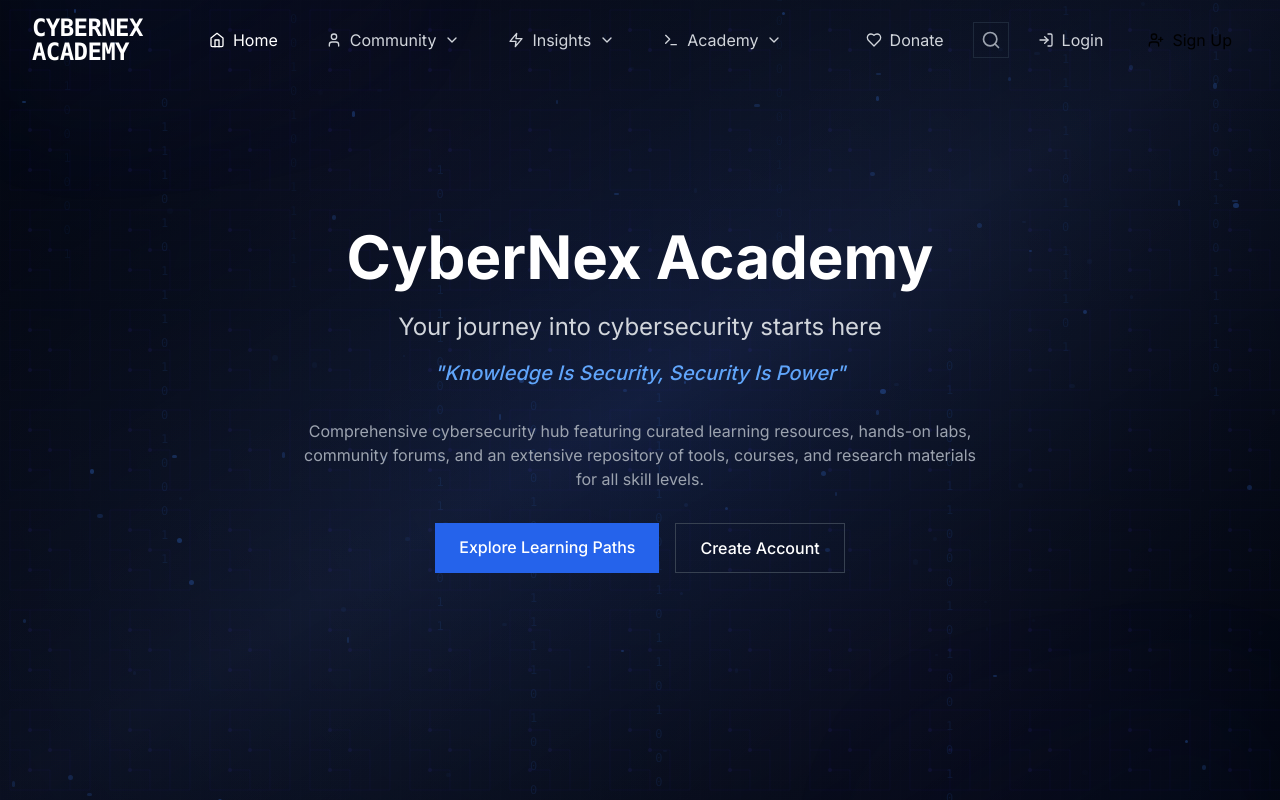
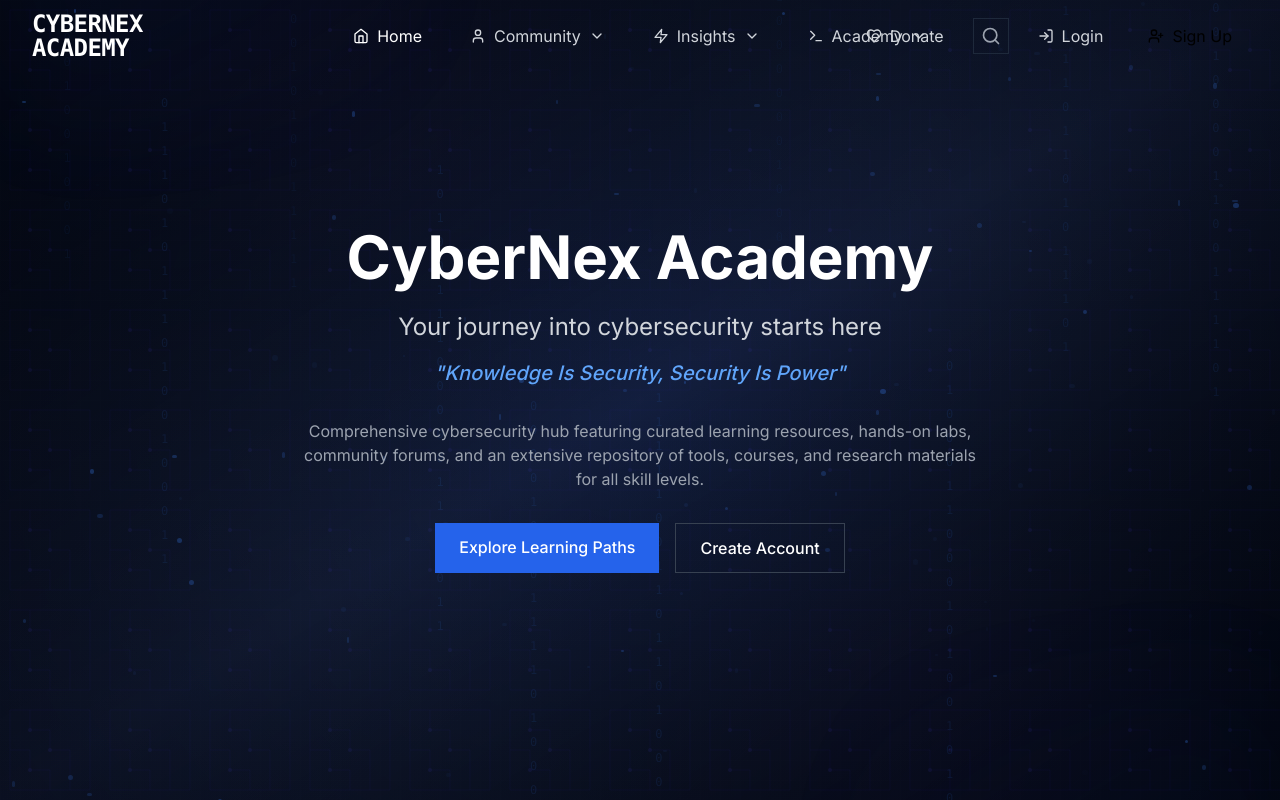
Before and after one commit to Blackpenguin46/cybernexacademy, a Next.js app: page / in a window 1280 px wide. Shown: the top 800 px of the page. Built offline with nearby package versions, Linux system fonts and the light colour scheme.

Commit message:
Fix: Enforced dynamic rendering for all pages and fixed build issues

```diff
--- a/app/components/Navbar.tsx
+++ b/app/components/Navbar.tsx
@@ -177,9 +177,9 @@ export default function Navbar() {
       <div className="absolute top-0 left-0 right-0 h-[2px] bg-gradient-to-r from-transparent via-neon-blue to-transparent opacity-80"></div>
 
       <div className="max-w-[1920px] mx-auto">
-        <div className="px-4 lg:px-8 py-4 flex justify-between items-center">
+        <div className="px-4 lg:px-8 py-4 flex justify-center items-center relative">
           {/* Logo with cybersecurity styling */}
-          <Link href="/" className="text-2xl font-bold text-white flex items-center gap-2 relative group" onClick={() => setActiveDropdown(null)}>
+          <Link href="/" className="text-2xl font-bold text-white flex items-center gap-2 absolute left-4 lg:left-8" onClick={() => setActiveDropdown(null)}>
             <div className="flex flex-col">
               <span className="text-neon-blue font-mono tracking-tight leading-none">CYBERNEX</span>
               <span className="text-neon-green font-mono tracking-tight leading-none">ACADEMY</span>
@@ -277,7 +277,7 @@ export default function Navbar() {
           </div>
 
           {/* Desktop - Right section with user actions */}
-          <div className="hidden lg:flex items-center gap-3">
+          <div className="hidden lg:flex items-center gap-3 absolute right-4 lg:right-8">
             <div className="relative">
               <button
                 className="flex items-center gap-2 text-gray-300 hover:text-neon-blue px-4 py-2 rounded-md transition-all duration-300 border border-transparent hover:border-neon-blue/20 hover:bg-neon-blue/5"
@@ -311,6 +311,12 @@ export default function Navbar() {
                       <li>• Create new educational content</li>
                       <li>• Fund scholarships for cybersecurity students</li>
                     </ul>
+                    <p className="text-gray-400 text-sm mb-3">
+                      Support us with a one-time donation at{' '}
+                      <a href="https://buy.stripe.com/fZeg051CQ9Dg84E7su" target="_blank" rel="noopener noreferrer" className="text-neon-blue hover:underline">
+                        our Stripe payment page
+                      </a>
+                    </p>
                     <Link
                       href="https://buy.stripe.com/fZeg051CQ9Dg84E7su"
                       target="_blank"
@@ -492,6 +498,12 @@ export default function Navbar() {
                       <li>• Create new educational content</li>
                       <li>• Fund scholarships for cybersecurity students</li>
                     </ul>
+                    <p className="text-gray-400 text-sm mb-3">
+                      Support us with a one-time donation at{' '}
+                      <a href="https://buy.stripe.com/fZeg051CQ9Dg84E7su" target="_blank" rel="noopener noreferrer" className="text-neon-blue hover:underline">
+                        our Stripe payment page
+                      </a>
+                    </p>
                     <Link
                       href="https://buy.stripe.com/fZeg051CQ9Dg84E7su"
                       target="_blank"
```
